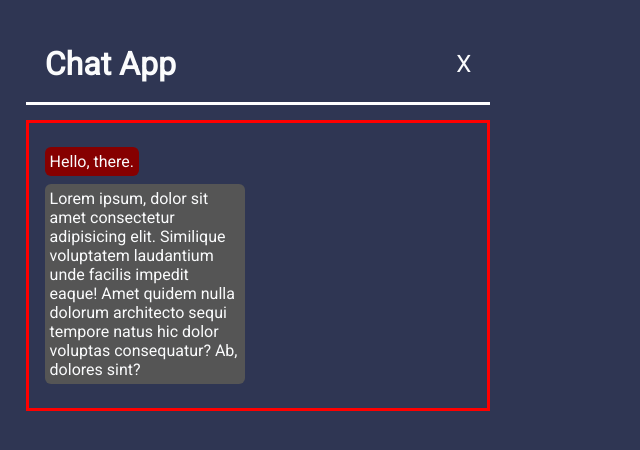
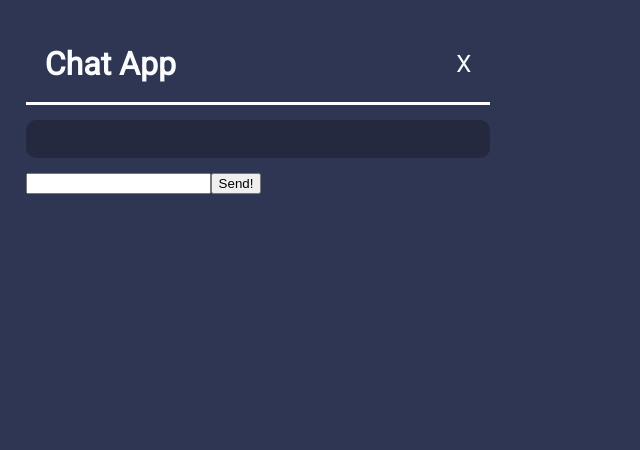
Before and after one commit to cmdcjones/chat-app, a React (Vite) app: page / in a window 1280 px wide. Shown: the top 450 px of the page, without its empty margins (0-640 px from the left). Built offline with nearby package versions, Linux system fonts and the light colour scheme.

Commit message:
create message logic

```diff
--- a/src/App.css
+++ b/src/App.css
@@ -1,3 +1,5 @@
+@import "./index.css";
+
 .container {
   max-width: 500px;
   padding: 1.1em;
@@ -19,8 +21,10 @@
 .message-container {
   margin: 15px 0;
   max-height: 750px;
-  border: 3px solid red;
+  border: 3px solid transparent;
+  border-radius: 10px;
   padding: 1em;
+  background-color: var(--message-bg-color);
 }
 
 .message {
@@ -28,6 +32,7 @@
   max-width: 200px;
   margin: 8px 0;
   border-radius: 6px;
+  overflow-wrap: break-word;
 }
 
 .message p {
--- a/src/App.jsx
+++ b/src/App.jsx
@@ -2,18 +2,17 @@ import { useState } from "react";
 import "./App.css";
 
 export default function App() {
-  const messageOne = {
-    user: "sender",
-    message: "Hello, there.",
-  };
+  const [message, setMessage] = useState("");
+  const [messageList, setMessageList] = useState([]);
 
-  const messageTwo = {
-    user: "receiver",
-    message:
-      "Lorem ipsum, dolor sit amet consectetur adipisicing elit. Similique voluptatem laudantium unde facilis impedit eaque! Amet quidem nulla dolorum architecto sequi tempore natus hic dolor voluptas consequatur? Ab, dolores sint?",
-  };
-
-  const messageList = [messageOne, messageTwo];
+  function handleSubmit(e) {
+    e.preventDefault();
+    if (message.length < 1) {
+      return;
+    }
+    setMessageList([...messageList, message]);
+    setMessage("");
+  }
 
   return (
     <div className="container">
@@ -25,10 +24,22 @@ export default function App() {
       </div>
       <div className="message-container">
         {messageList.map((message) => (
-          <div key={message.user} className={message.user + " message"}>
-            <p>{message.message}</p>
+          <div key={message} className={"sender message"}>
+            <p>{message}</p>
           </div>
         ))}
+      </div>
+      <div className="send-message">
+        <form onSubmit={(e) => handleSubmit(e)}>
+          <input
+            type="text"
+            name="send-messsage"
+            id="send-message"
+            value={message}
+            onChange={(e) => setMessage(e.target.value)}
+          />
+          <button>Send!</button>
+        </form>
       </div>
     </div>
   );
```
